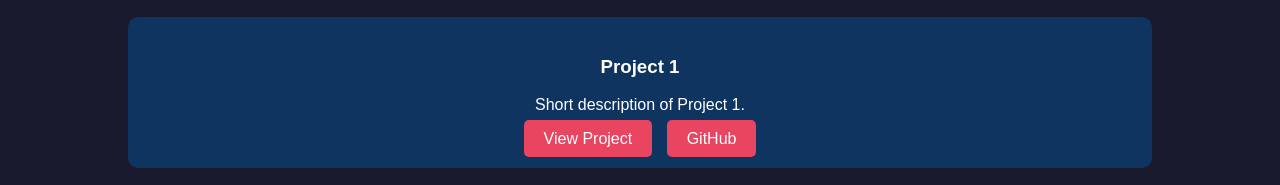
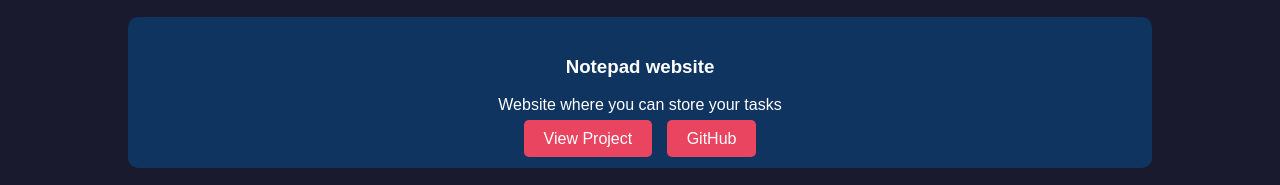
Before and after one commit to Arudaa/personal-portfolio2, a plain HTML site: page index.html in a window 1280 px wide. Shown: the part 593-778 px from the top of the page. Drawn offline with Linux system fonts and the light colour scheme.

Commit message:
i added project

```diff
--- a/index.html
+++ b/index.html
@@ -40,10 +40,10 @@
             <h2>Featured Projects</h2>
             <p>Check out my latest projects, built with passion and a focus on creating exceptional user experiences.</p>
             <div class="project-card">
-                <h3>Project 1</h3> <!-- after we make a project make sure to change this title  -->
-                <p>Short description of Project 1.</p> <!-- write the description of the first project -->
+                <h3>Notepad website</h3>
+                <p>Website where you can store your tasks</p> <!-- write the description of the first project -->
                 <div class="project-buttons">
-                    <a href="#" class="btn">View Project</a>
+                    <a href="https://arudaa.github.io/to-do-list-web/" class="btn">View Project</a>
                     <a href="https://github.com/Arudaa" class="btn" target="_blank">GitHub</a>
                 </div>
             </div>
```
